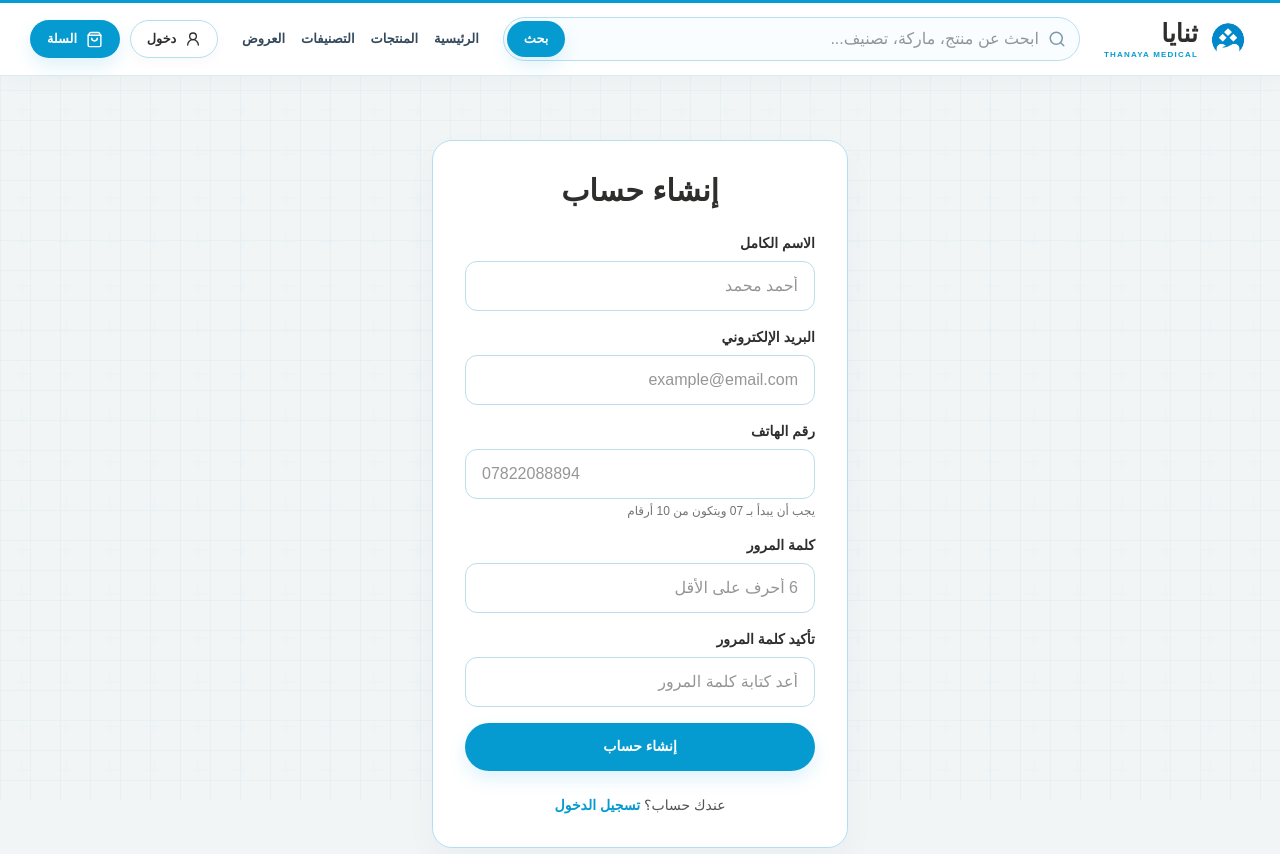
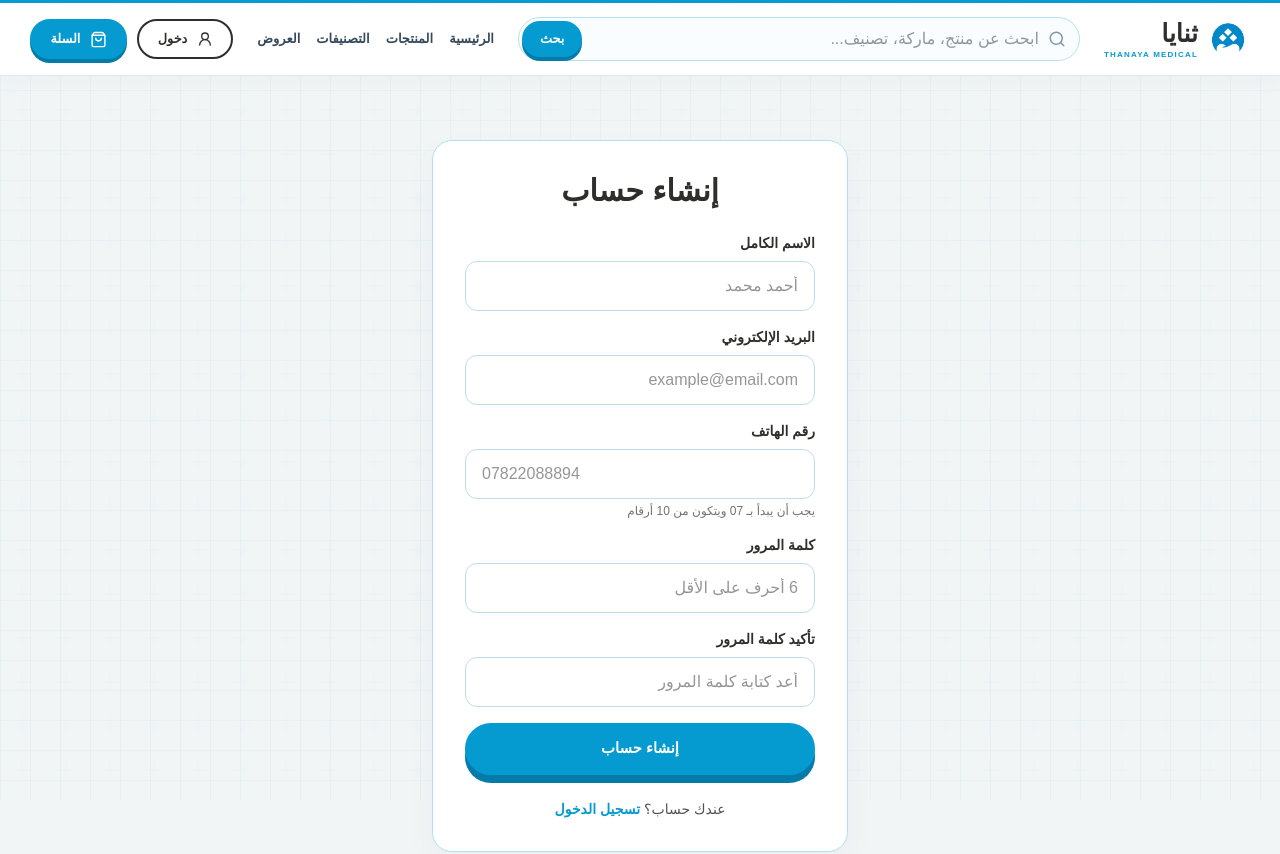
Before and after one commit to joseph2202/thanaya-dental-redesign, a Next.js app in the folder frontend/: page /register in a window 1280 px wide. Shown: the top 854 px of the page. Built offline with nearby package versions, Linux system fonts and the light colour scheme; a small style sheet from the web is missing.

Commit message:
style(buttons): reference-matched raised cyan and bold outline pills

```diff
--- a/frontend/src/app/globals.css
+++ b/frontend/src/app/globals.css
@@ -28,43 +28,83 @@ button, a { -webkit-tap-highlight-color: transparent; }
 .site-eyebrow { color: var(--color-brand); font-size: .76rem; font-weight: 700; letter-spacing: .12em; }
 .site-heading { font-size: clamp(1.75rem, 3vw, 2.6rem); font-weight: 800; line-height: 1.45; letter-spacing: -.025em; }
 .site-muted { color: #626b70; line-height: 1.9; }
-/* One design system for all user-facing actions: same geometry, type and states. */
+/* THANAYA BUTTONS — raised cyan pill + bold dark-outline pill.
+   Keep the same geometry on links and native buttons. */
 .site-btn {
   display: inline-flex;
   align-items: center;
   justify-content: center;
-  gap: .55rem;
-  min-height: 48px;
-  padding: .7rem 1.5rem;
-  border: 1.5px solid transparent;
+  gap: .6rem;
+  min-height: 52px;
+  padding: .72rem 1.85rem;
+  border: 3px solid transparent;
   border-radius: 9999px;
-  font-size: .875rem;
-  font-weight: 800;
-  line-height: 1.4;
+  box-sizing: border-box;
+  font-size: .925rem;
+  font-weight: 900;
+  line-height: 1.35;
   text-decoration: none;
+  text-align: center;
   white-space: nowrap;
-  box-sizing: border-box;
   cursor: pointer;
-  transition: background-color .18s ease, color .18s ease, border-color .18s ease, box-shadow .18s ease, transform .18s ease;
+  transition: background-color .16s ease, border-color .16s ease, box-shadow .16s ease, color .16s ease, transform .12s ease;
 }
-.site-btn svg { flex-shrink: 0; }
-.site-btn-primary { background: var(--color-brand); color: white; box-shadow: 0 8px 18px rgba(5,155,208,.13); }
-.site-btn-primary:hover:not(:disabled):not([aria-disabled="true"]) { background: var(--color-brand-dark); box-shadow: 0 10px 22px rgba(5,155,208,.17); }
-.site-btn-outline { background: white; border-color: var(--color-brand-lighter); color: var(--color-ink); box-shadow: 0 4px 12px rgba(46,46,45,.035); }
-.site-btn-outline:hover:not(:disabled):not([aria-disabled="true"]) { background: var(--color-paper2); border-color: var(--color-brand-light); }
-.site-btn-danger { background: #DC2626; color: white; }
-.site-btn-danger:hover:not(:disabled):not([aria-disabled="true"]) { background: #B91C1C; }
+.site-btn svg { flex: none; }
+.site-btn-primary {
+  background: var(--color-brand);
+  color: #fff;
+  border-color: var(--color-brand);
+  box-shadow: 0 8px 0 var(--color-brand-dark);
+}
+.site-btn-primary:hover:not(:disabled):not([aria-disabled="true"]) {
+  background: var(--color-brand);
+  border-color: var(--color-brand);
+  box-shadow: 0 8px 0 var(--color-brand-dark);
+  filter: brightness(1.035);
+}
+.site-btn-outline {
+  background: #fff;
+  color: var(--color-ink);
+  border-color: var(--color-ink);
+  box-shadow: none;
+}
+.site-btn-outline:hover:not(:disabled):not([aria-disabled="true"]) {
+  background: var(--color-paper2);
+  border-color: var(--color-ink);
+}
+.site-btn-danger {
+  background: #DC2626;
+  color: #fff;
+  border-color: #DC2626;
+  box-shadow: 0 7px 0 #991B1B;
+}
+.site-btn-danger:hover:not(:disabled):not([aria-disabled="true"]) { background: #C52222; }
 .site-btn-ghost { background: transparent; color: var(--color-ink); }
 .site-btn-ghost:hover:not(:disabled):not([aria-disabled="true"]) { background: var(--color-paper2); }
-.site-btn-sm { min-height: 38px; padding: .45rem 1rem; font-size: .8rem; }
-.site-btn-lg { min-height: 52px; padding: .8rem 2rem; font-size: .95rem; }
-.site-btn-icon { width: 40px; height: 40px; min-height: 40px; padding: 0; }
-.site-btn:focus-visible { outline: 3px solid var(--color-brand-light); outline-offset: 3px; }
-.site-btn:disabled, .site-btn[aria-disabled="true"] { cursor: not-allowed; opacity: .55; box-shadow: none; }
-@media (hover: hover) {
-  .site-btn:hover:not(:disabled):not([aria-disabled="true"]) { transform: translateY(-1px); }
+.site-btn-sm { min-height: 40px; padding: .45rem 1.15rem; border-width: 2px; font-size: .8rem; }
+.site-btn-sm.site-btn-primary { box-shadow: 0 4px 0 var(--color-brand-dark); }
+.site-btn-sm.site-btn-primary:hover:not(:disabled) { box-shadow: 0 4px 0 var(--color-brand-dark); }
+.site-btn-lg { min-height: 60px; padding: .85rem 2.4rem; font-size: 1.05rem; }
+.site-btn-icon { width: 42px; height: 42px; min-height: 42px; padding: 0; border-width: 2px; font-size: .8rem; }
+.site-btn-icon.site-btn-primary { box-shadow: 0 4px 0 var(--color-brand-dark); }
+.site-btn:focus-visible { outline: 3px solid var(--color-brand-light); outline-offset: 4px; }
+.site-btn:disabled, .site-btn[aria-disabled="true"] { cursor: not-allowed; opacity: .55; box-shadow: none; filter: none; }
+.site-btn:active:not(:disabled):not([aria-disabled="true"]):not(.site-btn-search) {
+  transform: translateY(5px);
 }
-.site-btn:active:not(:disabled):not([aria-disabled="true"]) { transform: translateY(0); }
+.site-btn-primary:active:not(:disabled):not([aria-disabled="true"]) {
+  box-shadow: 0 3px 0 var(--color-brand-dark);
+}
+.site-btn-sm.site-btn-primary:active:not(:disabled) { box-shadow: 0 1px 0 var(--color-brand-dark); }
+.site-btn-icon.site-btn-primary:active:not(:disabled) { box-shadow: 0 1px 0 var(--color-brand-dark); }
+.site-btn-danger:active:not(:disabled) { box-shadow: 0 2px 0 #991B1B; }
+.site-btn-search { transform: translateY(-50%); }
+.site-btn-search:active:not(:disabled) { transform: translateY(calc(-50% + 3px)); }
+@media (prefers-reduced-motion: reduce) {
+  .site-btn { transition: none; }
+  .site-btn:active:not(:disabled):not(.site-btn-search) { transform: none; }
+  .site-btn-search:active:not(:disabled) { transform: translateY(-50%); }
+}
 
 .site-surface { background: #fff; border: 1px solid #B2DFF0; border-radius: 20px; box-shadow: 0 12px 32px rgba(17,51,87,.035); }
 .site-input { background: #fff; border: 1px solid #B2DFF0; border-radius: 12px; min-height: 46px; }
```
